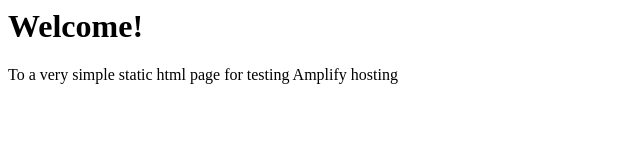
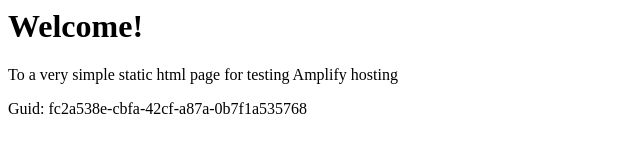
Before and after one commit to aws-aemilia-iad/Github-PR-Commit-Integration-Test-DoNotTouch-v1-prod-us-east-1, a website: page src/index.html in a window 1280 px wide. Shown: the whole page, without its empty margins (0-640 px from the left). Drawn offline with Linux system fonts and the light colour scheme.

Commit message:
commit from integ tests

```diff
--- a/src/index.html
+++ b/src/index.html
@@ -1,3 +1,5 @@
+
+
 <html lang="en">
 
 <head>
@@ -10,6 +12,6 @@
 <body>
     <h1>Welcome!</h1>
     <p>To a very simple static html page for testing Amplify hosting</p>
-</body>
+    <p>Guid: fc2a538e-cbfa-42cf-a87a-0b7f1a535768</p></body>
 
 </html>
```
